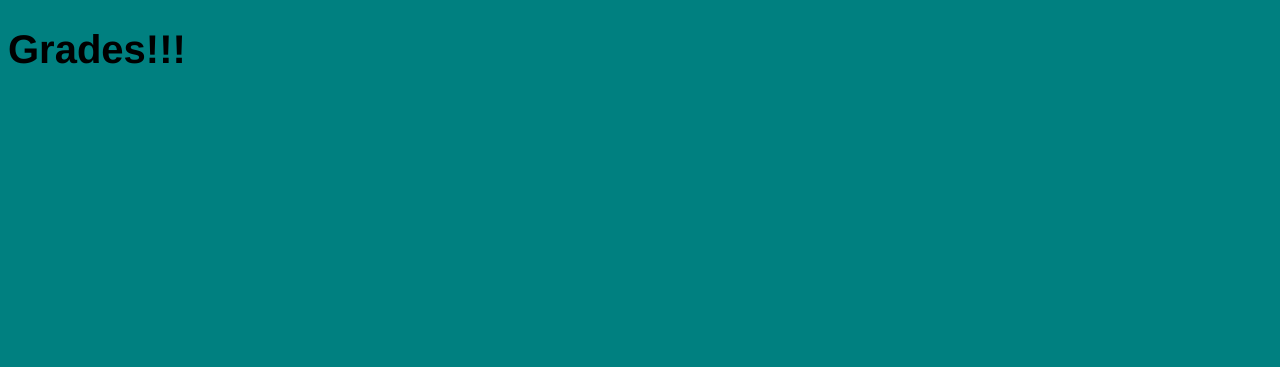
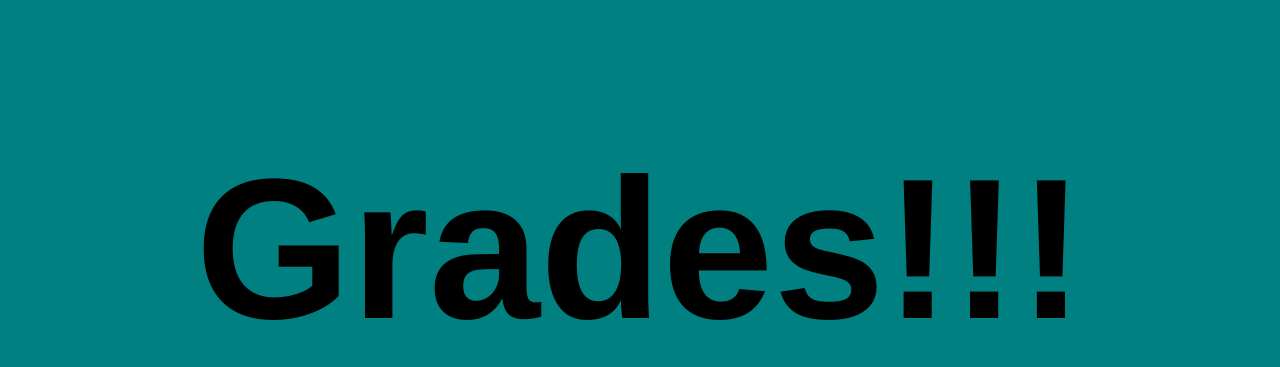
Before and after one commit to webbdm/grades, a plain HTML site: page index.html in a window 1280 px wide. Drawn offline with Linux system fonts and the light colour scheme.

Commit message:
added more styles

```diff
--- a/gradestyles.css
+++ b/gradestyles.css
@@ -5,6 +5,7 @@ body {
 
 h1 {
   font-family: helvetica;
-  font-size: 40px;
+  font-size: 200px;
+  text-align: center;
 
 }
```
